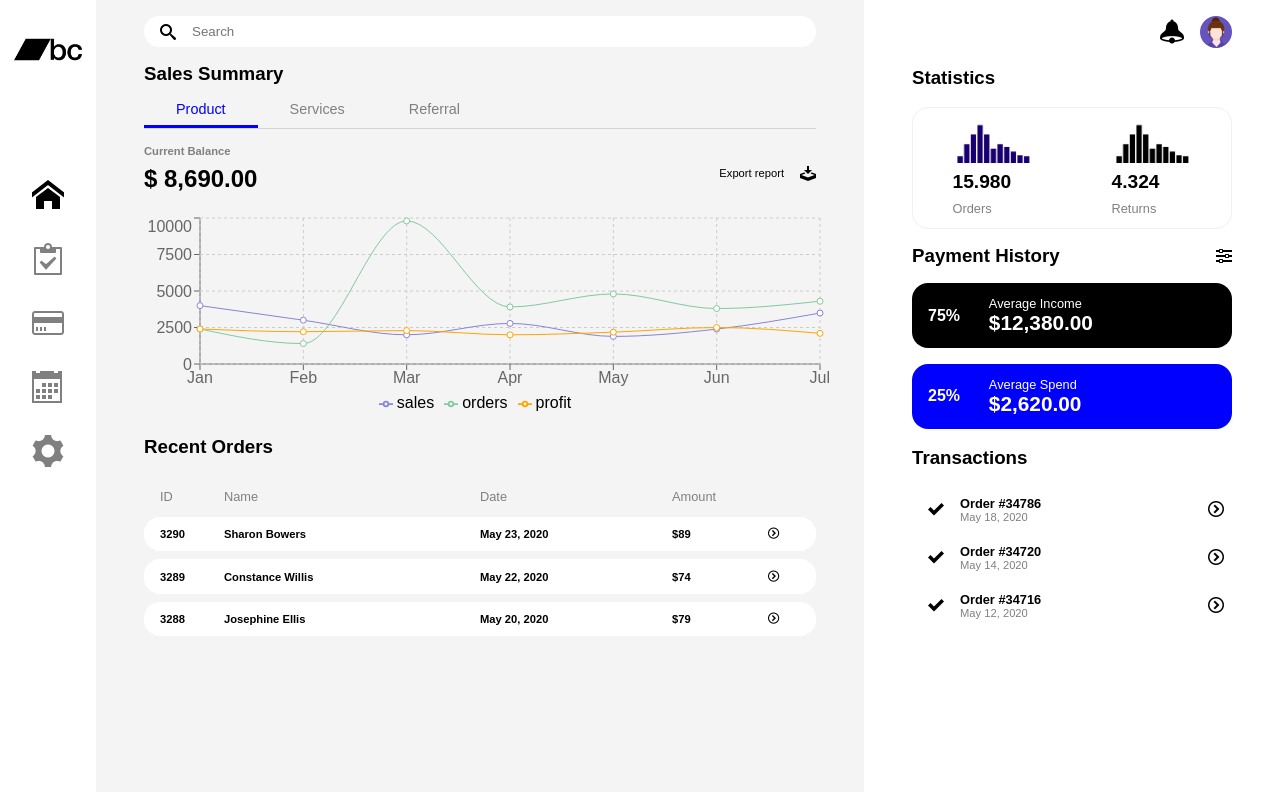
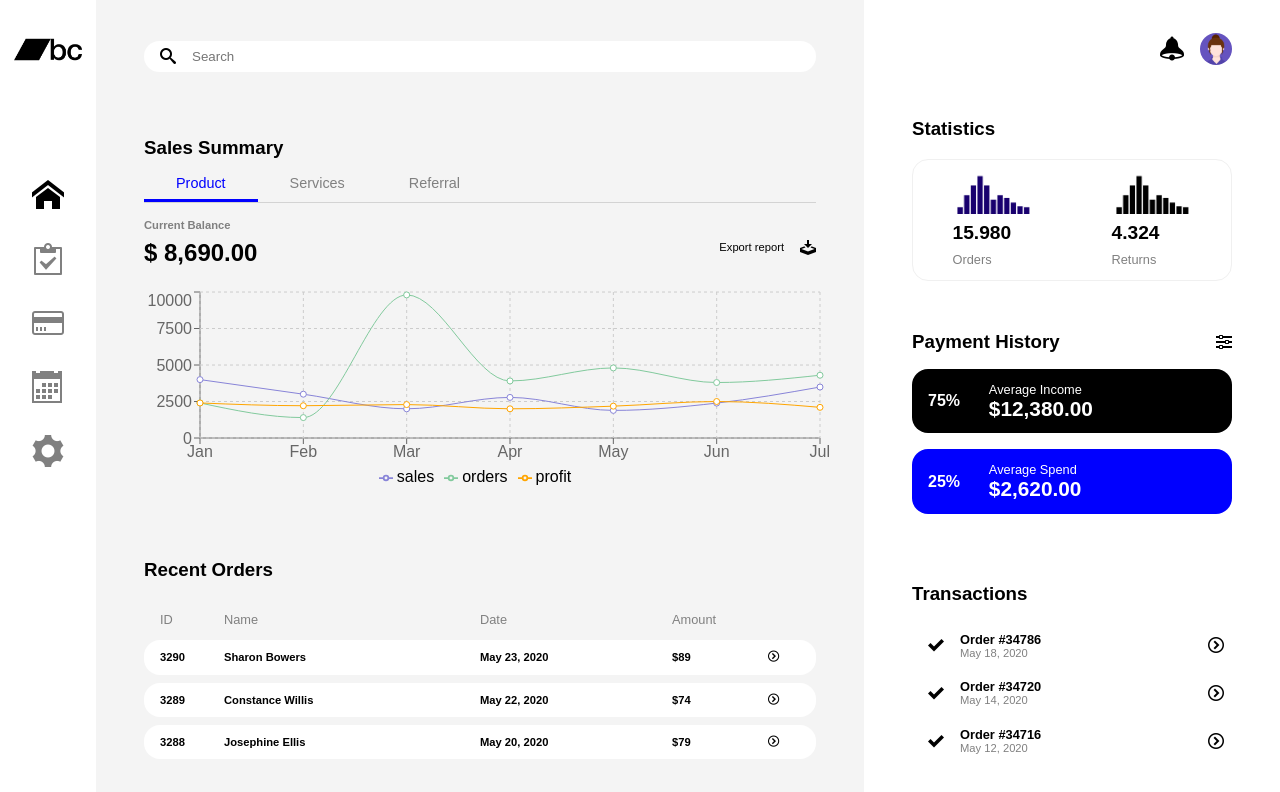
Before and after one commit to shukonin/React_Mockups, a React (Create React App) app: page /React_Mockups/dashboard in a window 1280 px wide. Shown: the top 792 px of the page. Built offline with nearby package versions, Linux system fonts and the light colour scheme.

Commit message:
fix/Sections created for containing components and improving the mockup display in big screens

```diff
--- a/src/Dashboard/Components/PaymentHistory/index.jsx
+++ b/src/Dashboard/Components/PaymentHistory/index.jsx
@@ -2,6 +2,7 @@ import React from "react";
 
 import "../../Styles/fonts.css";
 import {
+  PaymentSection,
   Title,
   TitleContainer,
   PaymentStatContainer,
@@ -27,7 +28,7 @@ const PaymentStat = (props) => {
 
 const PaymentHistory = () => {
   return (
-    <>
+    <PaymentSection>
       <TitleContainer>
         <Title>Payment History</Title>
         <Settings className="icon-equalizer" />
@@ -44,7 +45,7 @@ const PaymentHistory = () => {
         value="2,620.00"
         color="blue"
       />
-    </>
+    </PaymentSection>
   );
 };
 
--- a/src/Dashboard/Components/PaymentHistory/style.js
+++ b/src/Dashboard/Components/PaymentHistory/style.js
@@ -1,4 +1,6 @@
 import styled from "styled-components";
+
+const PaymentSection = styled.section``;
 
 const TitleContainer = styled.div`
   display: flex;
@@ -55,6 +57,7 @@ const PaymentStatValue = styled.p`
 `;
 
 export {
+  PaymentSection,
   Title,
   Settings,
   TitleContainer,
--- a/src/Dashboard/Components/RecentOrders/index.jsx
+++ b/src/Dashboard/Components/RecentOrders/index.jsx
@@ -1,5 +1,6 @@
 import React from "react";
 import {
+  RecentOrdersContainer,
   HeadingsContainer,
   Header,
   OrdersContainer,
@@ -24,7 +25,7 @@ const Order = (props) => {
 
 const RecentOrders = () => {
   return (
-    <>
+    <RecentOrdersContainer>
       <h3>Recent Orders</h3>
       <HeadingsContainer>
         <Header>ID</Header>
@@ -48,7 +49,7 @@ const RecentOrders = () => {
           amount="79"
         />
       </OrdersList>
-    </>
+    </RecentOrdersContainer>
   );
 };
 
--- a/src/Dashboard/Components/RecentOrders/style.js
+++ b/src/Dashboard/Components/RecentOrders/style.js
@@ -1,4 +1,6 @@
 import styled from "styled-components";
+
+const RecentOrdersContainer = styled.section``;
 
 const HeadingsContainer = styled.div`
   display: grid;
@@ -34,6 +36,7 @@ const OrderAttribute = styled.p`
 `;
 
 export {
+  RecentOrdersContainer,
   HeadingsContainer,
   Header,
   OrdersContainer,
--- a/src/Dashboard/Components/SalesSummary/index.jsx
+++ b/src/Dashboard/Components/SalesSummary/index.jsx
@@ -12,6 +12,7 @@ import {
 import "../../Styles/fonts.css";
 
 import {
+  SalesSummaryContainer,
   Title,
   OptionsContainer,
   Option,
@@ -65,7 +66,7 @@ const OptionChart = () => {
 
 const SalesSummary = () => {
   return (
-    <>
+    <SalesSummaryContainer>
       <Title>Sales Summary</Title>
       <OptionsContainer>
         <Option active>Product</Option>
@@ -85,7 +86,7 @@ const SalesSummary = () => {
         </OptionTopData>
         <OptionChart />
       </OptionContent>
-    </>
+    </SalesSummaryContainer>
   );
 };
 
--- a/src/Dashboard/Components/SalesSummary/style.js
+++ b/src/Dashboard/Components/SalesSummary/style.js
@@ -1,4 +1,6 @@
 import styled from "styled-components";
+
+const SalesSummaryContainer = styled.section``;
 
 const Title = styled.h3`
   margin: 1rem 0 0;
@@ -72,6 +74,7 @@ const OptionChartContainer = styled.div`
 `;
 
 export {
+  SalesSummaryContainer,
   Title,
   OptionsContainer,
   Option,
--- a/src/Dashboard/Components/SearchBar/style.js
+++ b/src/Dashboard/Components/SearchBar/style.js
@@ -1,6 +1,6 @@
 import styled from "styled-components";
 
-const SearchContainer = styled.div`
+const SearchContainer = styled.section`
   background-color: white;
   border-radius: 1rem;
   display: flex;
--- a/src/Dashboard/Components/Statistics/index.jsx
+++ b/src/Dashboard/Components/Statistics/index.jsx
@@ -4,6 +4,7 @@ import OrdersBarChart from "../../Assets/bar-chart-blue.png";
 import ReturnsBarChart from "../../Assets/bar-chart.png";
 
 import {
+  StatisticsSection,
   Title,
   StatisticsContainer,
   StatisticsData,
@@ -14,7 +15,7 @@ import {
 
 const Statistics = () => {
   return (
-    <>
+    <StatisticsSection>
       <Title>Statistics</Title>
       <StatisticsContainer>
         <StatisticsData>
@@ -28,7 +29,7 @@ const Statistics = () => {
           <BarChartType>Returns</BarChartType>
         </StatisticsData>
       </StatisticsContainer>
-    </>
+    </StatisticsSection>
   );
 };
 
--- a/src/Dashboard/Components/Statistics/style.js
+++ b/src/Dashboard/Components/Statistics/style.js
@@ -1,4 +1,6 @@
 import styled from "styled-components";
+
+const StatisticsSection = styled.section``;
 
 const Title = styled.h3``;
 
@@ -34,6 +36,7 @@ const BarChartType = styled.p`
 `;
 
 export {
+  StatisticsSection,
   Title,
   StatisticsContainer,
   StatisticsData,
--- a/src/Dashboard/Components/Transactions/index.jsx
+++ b/src/Dashboard/Components/Transactions/index.jsx
@@ -1,6 +1,7 @@
 import React from "react";
 
 import {
+  TransactionSection,
   Title,
   TransactionContainer,
   TransactionIcon,
@@ -30,12 +31,12 @@ const TransactionCard = (props) => {
 
 const Transactions = () => {
   return (
-    <>
+    <TransactionSection>
       <Title>Transactions</Title>
       <TransactionCard order="34786" date="May 18, 2020" />
       <TransactionCard order="34720" date="May 14, 2020" />
       <TransactionCard order="34716" date="May 12, 2020" />
-    </>
+    </TransactionSection>
   );
 };
 
--- a/src/Dashboard/Components/Transactions/style.js
+++ b/src/Dashboard/Components/Transactions/style.js
@@ -1,4 +1,6 @@
 import styled from "styled-components";
+
+const TransactionSection = styled.section``;
 
 const Title = styled.h3``;
 
@@ -47,6 +49,7 @@ const TransactionDate = styled.p`
 const GoToIcon = styled.i``;
 
 export {
+  TransactionSection,
   Title,
   TransactionContainer,
   TransactionIcon,
--- a/src/Dashboard/Layouts/style.js
+++ b/src/Dashboard/Layouts/style.js
@@ -9,10 +9,16 @@ const MainContainer = styled.div`
 const DashboardContainer = styled.div`
   background-color: #f4f4f4;
   padding: 1rem 3rem;
+  display: flex;
+  flex-direction: column;
+  justify-content: space-around;
 `;
 
 const ResumeContainer = styled.div`
   padding: 1rem 3rem;
+  display: flex;
+  flex-direction: column;
+  justify-content: space-around;
 `;
 
 export { MainContainer, DashboardContainer, ResumeContainer };
```
Also changed, not shown: 1 other file (tests, documents, lock files or other folders).
